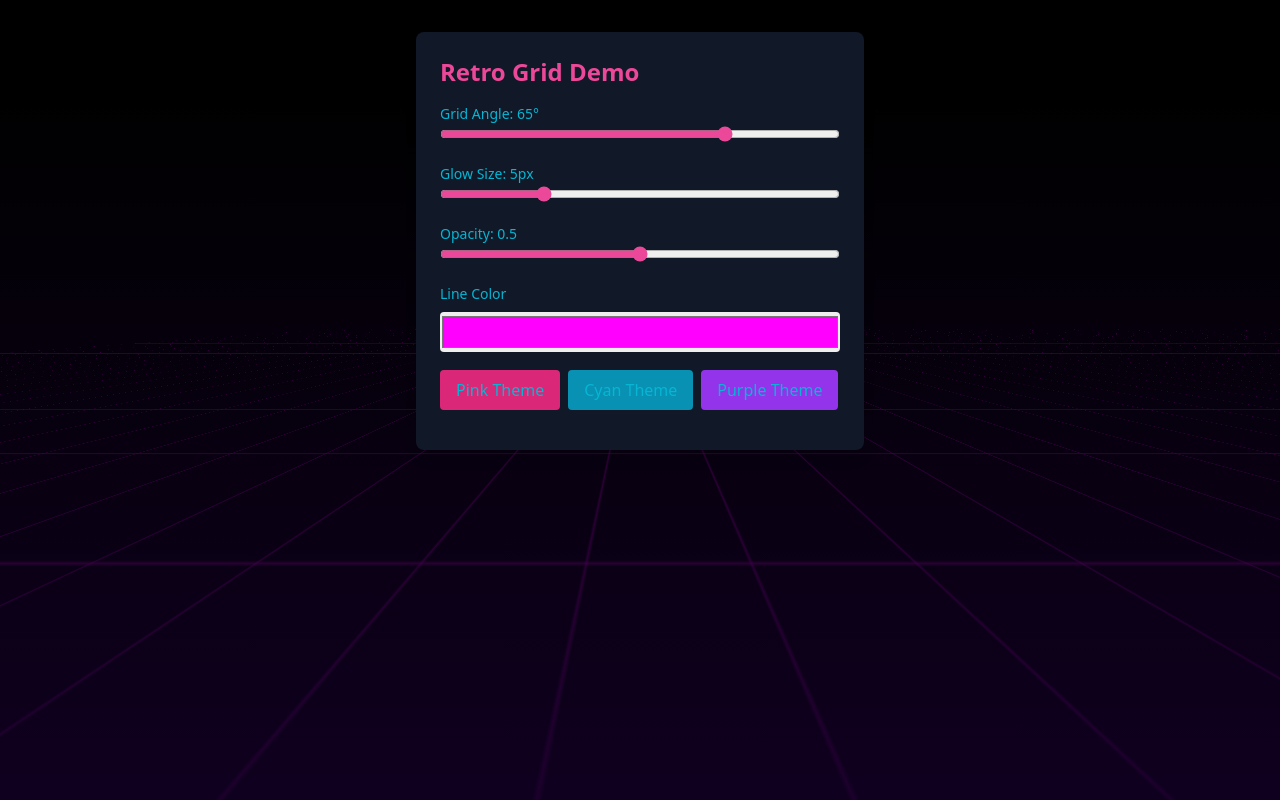
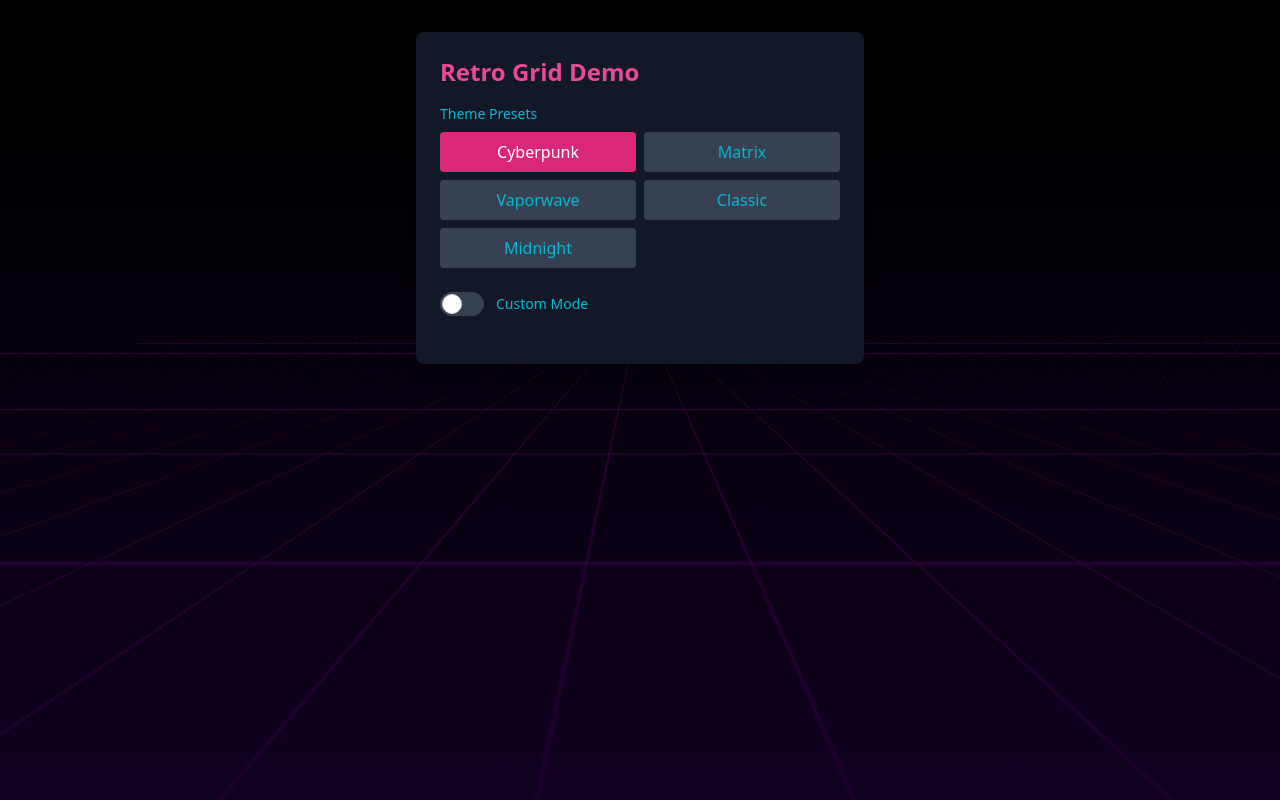
Before and after one commit to Howell5/retro-grid, a Vue app: page / in a window 1280 px wide. Built offline with nearby package versions, Linux system fonts and the light colour scheme.

Commit message:
feat: add theme

```diff
--- a/package.json
+++ b/package.json
@@ -58,13 +58,16 @@
     "@vue/eslint-config-prettier": "^10.1.0",
     "@vue/eslint-config-typescript": "^14.1.3",
     "@vue/tsconfig": "^0.7.0",
+    "autoprefixer": "^10.4.20",
     "eslint": "^9.14.0",
     "eslint-plugin-oxlint": "^0.11.0",
     "eslint-plugin-vue": "^9.30.0",
     "npm-run-all2": "^7.0.1",
     "oxlint": "^0.11.0",
+    "postcss": "^8.4.49",
     "prettier": "^3.3.3",
     "release-it": "^17.10.0",
+    "tailwindcss": "^3.4.17",
     "typescript": "~5.6.3",
     "vite": "^6.0.3",
     "vite-plugin-dts": "^4.3.0",
--- a/src/components/RetroGrid.vue
+++ b/src/components/RetroGrid.vue
@@ -3,24 +3,23 @@
     :class="['retro-grid']"
     :style="{
       perspective: '200px',
-      '--grid-angle': `${angle}deg`,
-      '--grid-opacity': opacity,
-      '--line-color': lineColor,
-      '--line-glow': `0 0 ${glowSize}px ${lineColor}`,
-      '--bg-from': bgGradientFrom,
-      '--bg-to': bgGradientTo,
+      '--grid-angle': `${currentTheme.angle}deg`,
+      '--grid-opacity': currentTheme.opacity,
+      '--line-color': currentTheme.lineColor,
+      '--line-glow': `0 0 ${currentTheme.glowSize}px ${currentTheme.lineColor}`,
+      '--bg-from': currentTheme.bgGradientFrom,
+      '--bg-to': currentTheme.bgGradientTo,
     }"
   >
-    <!-- Grid -->
     <div class="grid-container" :style="{ transform: `rotateX(var(--grid-angle))` }">
       <div
         class="grid-lines"
         :style="{
           backgroundImage: `
-            linear-gradient(to right, ${lineColor} 1px, transparent 0),
-            linear-gradient(to bottom, ${lineColor} 1px, transparent 0)
+            linear-gradient(to right, ${currentTheme.lineColor} 1px, transparent 0),
+            linear-gradient(to bottom, ${currentTheme.lineColor} 1px, transparent 0)
           `,
-          opacity: opacity,
+          opacity: currentTheme.opacity,
           boxShadow: 'var(--line-glow)',
         }"
       />
@@ -28,14 +27,71 @@
     <div
       class="gradient-overlay"
       :style="{
-        background: `linear-gradient(to top, ${bgGradientFrom}, ${bgGradientTo} 90%)`,
+        background: `linear-gradient(to top, ${currentTheme.bgGradientFrom}, ${currentTheme.bgGradientTo} 90%)`,
       }"
     />
   </div>
 </template>
 
 <script setup lang="ts">
+import { computed } from 'vue'
+type ThemePreset = 'cyberpunk' | 'matrix' | 'vaporwave' | 'classic' | 'midnight'
+
+interface ThemeConfig {
+  angle: number
+  lineColor: string
+  glowSize: number
+  opacity: number
+  bgGradientFrom: string
+  bgGradientTo: string
+}
+
+const THEMES: Record<ThemePreset, ThemeConfig> = {
+  cyberpunk: {
+    angle: 65,
+    lineColor: 'rgba(255, 0, 255, 0.5)',
+    glowSize: 5,
+    opacity: 0.5,
+    bgGradientFrom: 'rgba(20, 0, 40, 0.8)',
+    bgGradientTo: 'rgba(0, 0, 0, 0)',
+  },
+  matrix: {
+    angle: 70,
+    lineColor: 'rgba(0, 255, 0, 0.5)',
+    glowSize: 3,
+    opacity: 0.4,
+    bgGradientFrom: 'rgba(0, 20, 0, 0.9)',
+    bgGradientTo: 'rgba(0, 0, 0, 0)',
+  },
+  vaporwave: {
+    angle: 60,
+    lineColor: 'rgba(0, 255, 255, 0.6)',
+    glowSize: 4,
+    opacity: 0.6,
+    bgGradientFrom: 'rgba(147, 51, 234, 0.8)',
+    bgGradientTo: 'rgba(236, 72, 153, 0)',
+  },
+  classic: {
+    angle: 75,
+    lineColor: 'rgba(255, 255, 255, 0.3)',
+    glowSize: 2,
+    opacity: 0.3,
+    bgGradientFrom: 'rgba(30, 30, 30, 0.9)',
+    bgGradientTo: 'rgba(0, 0, 0, 0)',
+  },
+  midnight: {
+    angle: 68,
+    lineColor: 'rgba(30, 64, 175, 0.5)',
+    glowSize: 4,
+    opacity: 0.4,
+    bgGradientFrom: 'rgba(15, 23, 42, 0.9)',
+    bgGradientTo: 'rgba(0, 0, 0, 0)',
+  },
+}
+
 interface Props {
+  theme?: ThemePreset
+  // 保留自定义主题的能力
   angle?: number
   lineColor?: string
   glowSize?: number
@@ -44,13 +100,22 @@ interface Props {
   bgGradientTo?: string
 }
 
-withDefaults(defineProps<Props>(), {
-  angle: 65,
-  lineColor: 'rgba(255, 0, 255, 0.5)',
-  glowSize: 5,
-  opacity: 0.5,
-  bgGradientFrom: 'rgba(20, 0, 40, 0.8)',
-  bgGradientTo: 'rgba(0, 0, 0, 0)',
+const props = withDefaults(defineProps<Props>(), {
+  theme: 'cyberpunk',
+})
+
+// 合并预设主题和自定义属性
+const currentTheme = computed(() => {
+  const baseTheme = THEMES[props.theme]
+  return {
+    ...baseTheme,
+    angle: props.angle ?? baseTheme.angle,
+    lineColor: props.lineColor ?? baseTheme.lineColor,
+    glowSize: props.glowSize ?? baseTheme.glowSize,
+    opacity: props.opacity ?? baseTheme.opacity,
+    bgGradientFrom: props.bgGradientFrom ?? baseTheme.bgGradientFrom,
+    bgGradientTo: props.bgGradientTo ?? baseTheme.bgGradientTo,
+  }
 })
 </script>
 
--- a/src/dev/App.vue
+++ b/src/dev/App.vue
@@ -1,13 +1,15 @@
 <template>
   <div class="min-h-screen bg-black">
     <!-- 测试组件 -->
+    <RetroGrid v-if="!customMode" :theme="selectedTheme" />
     <RetroGrid
+      v-else
       :angle="angle"
-      :line-color="lineColor"
-      :glow-size="glowSize"
+      :glowSize="glowSize"
       :opacity="opacity"
-      :bg-gradient-from="bgFrom"
-      :bg-gradient-to="bgTo"
+      :lineColor="convertToRGBA(lineColor, opacity)"
+      :bgGradientFrom="convertToRGBA(bgGradientFrom, 0.8)"
+      :bgGradientTo="convertToRGBA(bgGradientTo, 0)"
     />
 
     <!-- 控制面板 -->
@@ -15,6 +17,39 @@
       <div class="max-w-md mx-auto bg-gray-900 rounded-lg shadow-lg p-6 text-cyan-500">
         <h1 class="text-2xl font-bold mb-4 text-pink-500">Retro Grid Demo</h1>
 
+        <!-- 预设主题选择 -->
+        <div class="mb-6">
+          <label class="block text-sm font-medium mb-2">Theme Presets</label>
+          <div class="grid grid-cols-2 gap-2">
+            <button
+              v-for="theme in themes"
+              :key="theme"
+              @click="selectTheme(theme)"
+              :class="[
+                'px-4 py-2 rounded capitalize',
+                selectedTheme === theme
+                  ? 'bg-pink-600 text-white'
+                  : 'bg-gray-700 hover:bg-gray-600',
+              ]"
+            >
+              {{ theme }}
+            </button>
+          </div>
+        </div>
+
+        <!-- 自定义模式开关 -->
+        <div class="mb-6 flex items-center">
+          <label class="relative inline-flex items-center cursor-pointer">
+            <input type="checkbox" v-model="customMode" class="sr-only peer" />
+            <div
+              class="w-11 h-6 bg-gray-700 peer-focus:ring-4 peer-focus:ring-pink-300 rounded-full peer peer-checked:after:translate-x-full peer-checked:after:border-white after:content-[''] after:absolute after:top-[2px] after:left-[2px] after:bg-white after:border-gray-300 after:border after:rounded-full after:h-5 after:w-5 after:transition-all peer-checked:bg-pink-600"
+            ></div>
+            <span class="ml-3 text-sm font-medium">Custom Mode</span>
+          </label>
+        </div>
+
+        <!-- 自定义控制面板 -->
+        <div v-if="customMode">
           <!-- 角度控制 -->
           <div class="mb-4">
             <label class="block text-sm font-medium"> Grid Angle: {{ angle }}° </label>
@@ -24,7 +59,13 @@
           <!-- 发光大小控制 -->
           <div class="mb-4">
             <label class="block text-sm font-medium"> Glow Size: {{ glowSize }}px </label>
-          <input type="range" v-model="glowSize" min="0" max="20" class="w-full accent-pink-500" />
+            <input
+              type="range"
+              v-model="glowSize"
+              min="0"
+              max="20"
+              class="w-full accent-pink-500"
+            />
           </div>
 
           <!-- 透明度控制 -->
@@ -43,71 +84,76 @@
           <!-- 颜色选择器 -->
           <div class="mb-4">
             <label class="block text-sm font-medium mb-2">Line Color</label>
-          <input type="color" v-model="lineColorPicker" class="w-full h-10 rounded" />
+            <input type="color" v-model="lineColor" class="w-full h-10 rounded" />
           </div>
 
-        <!-- 预设主题 -->
+          <!-- 渐变色选择器 -->
           <div class="mb-4">
+            <label class="block text-sm font-medium mb-2">Background Gradient From</label>
+            <input type="color" v-model="bgGradientFrom" class="w-full h-10 rounded" />
+          </div>
+
+          <div class="mb-4">
+            <label class="block text-sm font-medium mb-2">Background Gradient To</label>
+            <input type="color" v-model="bgGradientTo" class="w-full h-10 rounded" />
+          </div>
+        </div>
+
+        <!-- 导出配置按钮 -->
         <button
-            @click="applyPinkTheme"
-            class="px-4 py-2 bg-pink-600 hover:bg-pink-700 rounded mr-2"
+          v-if="customMode"
+          @click="exportConfig"
+          class="w-full px-4 py-2 bg-cyan-600 text-white/80 hover:bg-cyan-700 rounded mt-4"
         >
-            Pink Theme
+          Export Configuration
         </button>
-          <button
-            @click="applyCyanTheme"
-            class="px-4 py-2 bg-cyan-600 hover:bg-cyan-700 rounded mr-2"
-          >
-            Cyan Theme
-          </button>
-          <button
-            @click="applyPurpleTheme"
-            class="px-4 py-2 bg-purple-600 hover:bg-purple-700 rounded"
-          >
-            Purple Theme
-          </button>
-        </div>
       </div>
     </div>
   </div>
 </template>
 
 <script setup lang="ts">
-import { ref, computed } from 'vue'
+import { ref } from 'vue'
 import RetroGrid from '../components/RetroGrid.vue'
 
+const themes = ['cyberpunk', 'matrix', 'vaporwave', 'classic', 'midnight'] as const
+const selectedTheme = ref<(typeof themes)[number]>('cyberpunk')
+const customMode = ref(false)
+
+// 自定义模式的控制值
 const angle = ref(65)
 const glowSize = ref(5)
 const opacity = ref(0.5)
-const lineColorPicker = ref('#ff00ff')
+const lineColor = ref('#ff00ff')
+const bgGradientFrom = ref('#140028')
+const bgGradientTo = ref('#000000')
 
-const lineColor = computed(() => {
-  const color = lineColorPicker.value
-  return `${color}80` // 添加50%的透明度
-})
-
-const bgFrom = ref('rgba(20, 0, 40, 0.8)')
-const bgTo = ref('rgba(0, 0, 0, 0)')
-
-// 预设主题
-const applyPinkTheme = () => {
-  lineColorPicker.value = '#ff00ff'
-  bgFrom.value = 'rgba(20, 0, 40, 0.8)'
-  bgTo.value = 'rgba(0, 0, 0, 0)'
-  glowSize.value = 5
+// 新增: 颜色转换函数
+function convertToRGBA(hex: string, opacity: number): string {
+  const r = parseInt(hex.slice(1, 3), 16)
+  const g = parseInt(hex.slice(3, 5), 16)
+  const b = parseInt(hex.slice(5, 7), 16)
+  return `rgba(${r}, ${g}, ${b}, ${opacity})`
 }
 
-const applyCyanTheme = () => {
-  lineColorPicker.value = '#00ffff'
-  bgFrom.value = 'rgba(0, 20, 40, 0.8)'
-  bgTo.value = 'rgba(0, 0, 0, 0)'
-  glowSize.value = 5
+const selectTheme = (theme: (typeof themes)[number]) => {
+  selectedTheme.value = theme
+  customMode.value = false
 }
 
-const applyPurpleTheme = () => {
-  lineColorPicker.value = '#b400ff'
-  bgFrom.value = 'rgba(40, 0, 60, 0.8)'
-  bgTo.value = 'rgba(0, 0, 0, 0)'
-  glowSize.value = 5
+const exportConfig = () => {
+  const config = {
+    angle: angle.value,
+    glowSize: glowSize.value,
+    opacity: opacity.value,
+    lineColor: lineColor.value,
+    bgGradientFrom: bgGradientFrom.value,
+    bgGradientTo: bgGradientTo.value,
+  }
+
+  navigator.clipboard
+    .writeText(JSON.stringify(config, null, 2))
+    .then(() => alert('Configuration copied to clipboard!'))
+    .catch(() => alert('Failed to copy configuration'))
 }
 </script>
```
Also changed, not shown: 1 other file (tests, documents, lock files or other folders). Lines whose indentation alone changed are shown as unchanged.
